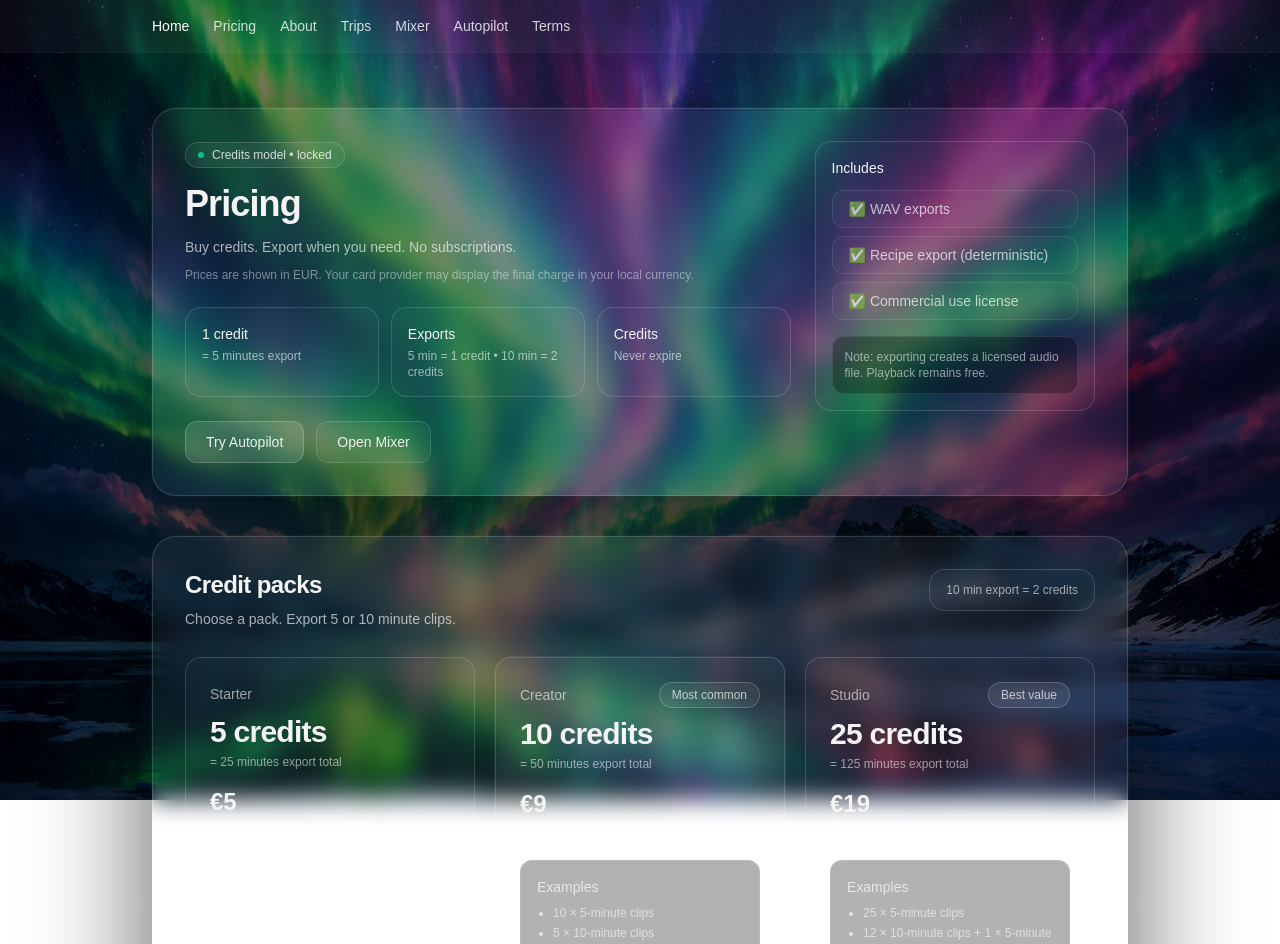
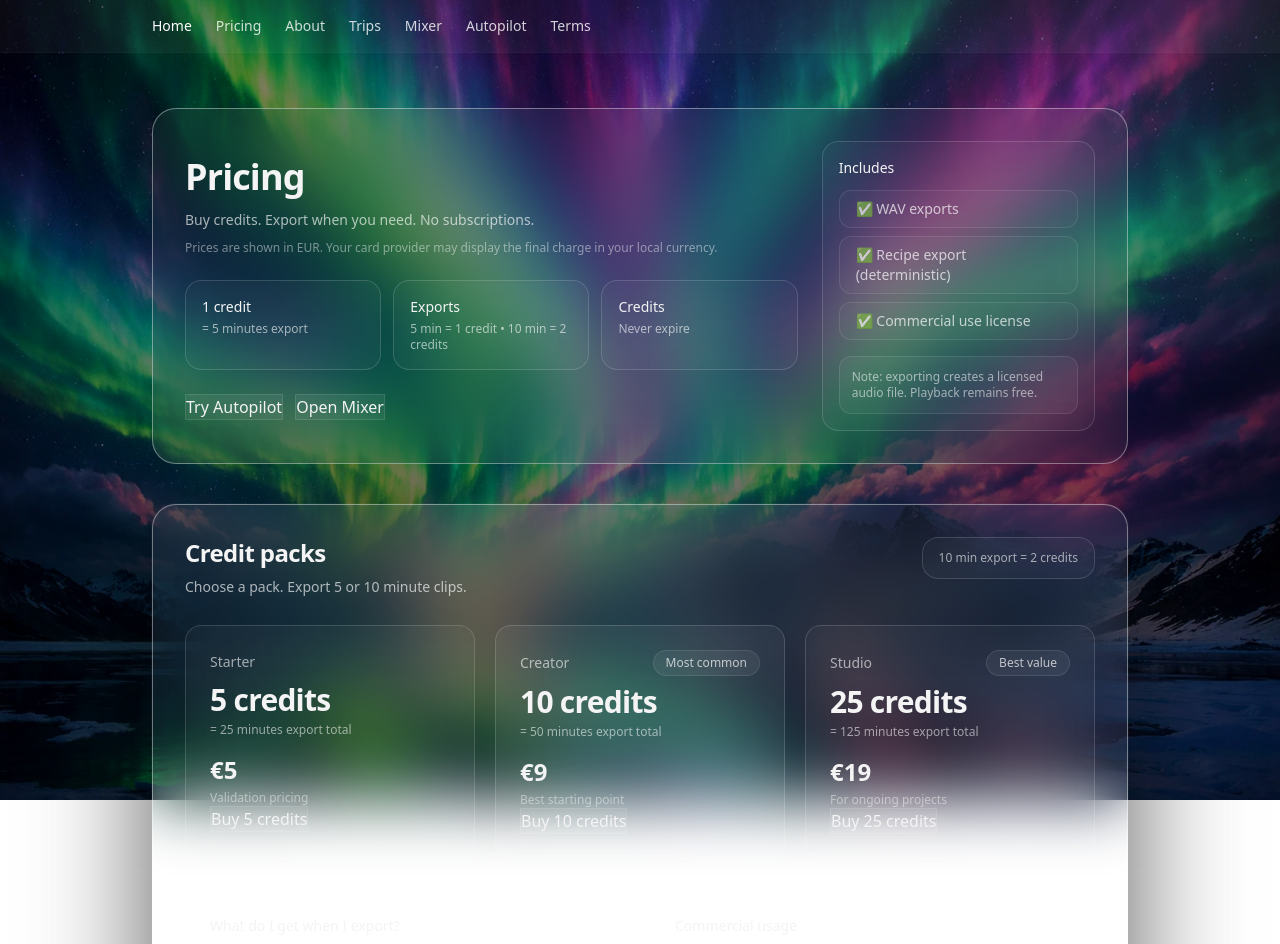
Before and after one commit to Powerxurrem/soundscape, a Next.js app: page /pricing in a window 1280 px wide. Shown: the top 944 px of the page. Built offline with nearby package versions, Linux system fonts and the light colour scheme.

Commit message:
optimize layout

```diff
--- a/app/globals.css
+++ b/app/globals.css
@@ -27,51 +27,72 @@
    GLASS / UI TOKENS (Soundscape)
    Change these once, the whole app updates.
 -------------------------------------------------------- */
+:root {
+  --glass-blur: 32px;
+
+  /* tune these once */
+  --glass-panel-bg: rgba(255, 255, 255, 0.04);
+  --glass-surface-bg: rgba(255, 255, 255, 0.06);
+  --glass-inset-bg: rgba(255, 255, 255, 0.03);
+
+  --glass-border: rgba(255, 255, 255, 0.40);
+  --glass-border-soft: rgba(255, 255, 255, 0.10);
+}
+
 @layer components {
-  /* Core glass baseline: consistent blur everywhere */
   .glass-panel,
   .glass-surface,
   .glass-inset,
   .pill-glass,
   .btn-glass,
   .btn-glass-secondary {
-    @apply backdrop-blur-md;
+    backdrop-filter: blur(var(--glass-blur));
+    -webkit-backdrop-filter: blur(var(--glass-blur));
   }
 
-  /* Panels: main containers */
   .glass-panel {
-    @apply border border-white/15 bg-white/[0.04];
+    background: var(--glass-panel-bg);
+    border: 1px solid var(--glass-border);
   }
 
-  /* Surfaces: slightly stronger prominence */
   .glass-surface {
-    @apply border border-white/20 bg-white/[0.06];
+    background: var(--glass-surface-bg);
+    border: 1px solid var(--glass-border-soft);
   }
 
-  /* Insets: subtle internal boxes */
   .glass-inset {
-    @apply border border-white/10 bg-white/[0.03];
+    background: var(--glass-inset-bg);
+    border: 1px solid var(--glass-border-soft);
   }
 
-  /* Pills / badges */
-  .pill-glass {
-    @apply inline-flex items-center gap-2 rounded-full border border-white/15 bg-white/[0.04] px-3 py-1 text-xs text-white/80;
+  .btn-glass,
+  .btn-glass-secondary {
+    background: var(--glass-surface-bg);
+    border: 1px solid var(--glass-border-soft);
   }
 
-  /* Buttons */
-  .btn-glass {
-    @apply rounded-xl border border-white/20 bg-white/10 px-5 py-2.5 text-sm text-white/90 hover:bg-white/15;
+  .pill-glass {
+    background: var(--glass-surface-bg);
+    border: 1px solid var(--glass-border-soft);
+  }
+  @layer components {
+  .elev-0 { box-shadow: none; }
+
+  .elev-1 {
+    box-shadow:
+      0 0 0 1px rgba(255,255,255,0.03),
+      0 40px 60px rgba(0,0,0,0.45);
   }
 
-  .btn-glass-secondary {
-    @apply rounded-xl border border-white/15 bg-white/[0.03] px-5 py-2.5 text-sm text-white/90 hover:bg-white/[0.06];
+  .elev-2 {
+    box-shadow:
+      0 0 0 1px rgba(255,255,255,0.03),
+      0 40px 120px rgba(0,0,0,0.65);
   }
+
+  .elev-3 {
+  box-shadow:
+    0 40px 160px rgba(0,0,0,0.85);
 }
-
-
-
-body {
-  background: var(--background);
-  color: var(--foreground);
-  font-family: Arial, Helvetica, sans-serif;
 }
+}
--- a/app/mixer/page.tsx
+++ b/app/mixer/page.tsx
@@ -462,7 +462,7 @@ export default function MixerPage() {
               <div className="mt-2 text-xs text-white/55">🔒 Commercial license required to export.</div>
             </div>
 
-            <button className="w-full rounded-lg border border-white/15 px-4 py-2 text-sm text-white/45" disabled>
+            <button className="glass-panel w-full rounded-lg border border-white/15 px-4 py-2 text-sm text-white/45" disabled>
               Export (Locked)
             </button>
 
--- a/app/pricing/page.tsx
+++ b/app/pricing/page.tsx
@@ -5,20 +5,15 @@ export default function PricingPage() {
     <main className="min-h-screen bg-transparent text-zinc-100">
       {/* background glow */}
       <div className="pointer-events-none fixed inset-0 opacity-60">
-        <div className="absolute -top-24 left-1/2 h-[420px] w-[820px] -translate-x-1/2 rounded-full bg-white/10 blur-3xl" />
-        <div className="absolute top-[35%] left-[10%] h-[360px] w-[360px] rounded-full bg-white/5 blur-3xl" />
-        <div className="absolute top-[55%] right-[12%] h-[420px] w-[420px] rounded-full bg-white/5 blur-3xl" />
+        <div className="absolute -top-24 left-1/2 h-[420px] w-[820px] rounded-full bg-white/10 blur-3xl" />
+
       </div>
 
       <div className="relative mx-auto max-w-5xl px-6 py-14">
         {/* HERO */}
-        <section className="glass-panel rounded-3xl p-8 shadow-[0_0_0_1px_rgba(255,255,255,0.03),0_40px_120px_rgba(0,0,0,0.65)]">
+        <section className="glass-panel rounded-3xl p-8 ,0_40px_120">
           <div className="flex flex-col gap-6 md:flex-row md:items-start md:justify-between">
             <div className="max-w-2xl">
-              <div className="pill-glass">
-                <span className="inline-block h-1.5 w-1.5 rounded-full bg-emerald-400/90" />
-                Credits model • locked
-              </div>
 
               <h1 className="mt-4 text-4xl font-semibold tracking-tight">Pricing</h1>
               <p className="mt-3 text-sm leading-relaxed text-white/65">
@@ -29,15 +24,15 @@ export default function PricingPage() {
               </p>
 
               <div className="mt-6 grid gap-3 sm:grid-cols-3">
-                <div className="rounded-2xl border border-white/15 bg-white/[0.02] p-4">
+                <div className="glass-panel rounded-2xl border border-white/15 bg-white/[0.02] p-4">
                   <div className="text-sm font-medium">1 credit</div>
                   <div className="mt-1 text-xs text-white/60">= 5 minutes export</div>
                 </div>
-                <div className="rounded-2xl border border-white/15 bg-white/[0.02] p-4">
+                <div className="glass-panel rounded-2xl border border-white/15 bg-white/[0.02] p-4">
                   <div className="text-sm font-medium">Exports</div>
                   <div className="mt-1 text-xs text-white/60">5 min = 1 credit • 10 min = 2 credits</div>
                 </div>
-                <div className="rounded-2xl border border-white/15 bg-white/[0.02] p-4">
+                <div className="glass-panel rounded-2xl border border-white/15 bg-white/[0.02] p-4">
                   <div className="text-sm font-medium">Credits</div>
                   <div className="mt-1 text-xs text-white/60">Never expire</div>
                 </div>
@@ -58,21 +53,21 @@ export default function PricingPage() {
             </div>
 
             <div className="w-full md:w-[320px]">
-              <div className="rounded-2xl border border-white/15 bg-white/[0.02] p-4">
+              <div className="glass-panel rounded-2xl border border-white/15 bg-white/[0.02] p-4">
                 <div className="text-sm font-medium">Includes</div>
                 <div className="mt-3 space-y-2 text-sm text-white/70">
-                  <div className="rounded-xl border border-white/10 bg-white/[0.02] px-4 py-2">
+                  <div className="glass-panel rounded-xl border border-white/10 bg-white/[0.02] px-4 py-2">
                     ✅ WAV exports
                   </div>
-                  <div className="rounded-xl border border-white/10 bg-white/[0.02] px-4 py-2">
+                  <div className="glass-panel rounded-xl border border-white/10 bg-white/[0.02] px-4 py-2">
                     ✅ Recipe export (deterministic)
                   </div>
-                  <div className="rounded-xl border border-white/10 bg-white/[0.02] px-4 py-2">
+                  <div className="glass-panel rounded-xl border border-white/10 bg-white/[0.02] px-4 py-2">
                     ✅ Commercial use license
                   </div>
                 </div>
 
-                <div className="mt-4 rounded-xl border border-white/10 bg-black/30 p-3 text-xs text-white/55">
+                <div className="glass-panel mt-4 rounded-xl border border-white/10  p-3 text-xs text-white/55">
                   Note: exporting creates a licensed audio file. Playback remains free.
                 </div>
               </div>
@@ -81,7 +76,7 @@ export default function PricingPage() {
         </section>
 
         {/* PACKS */}
-        <section className="glass-panel mt-10 rounded-3xl p-8 shadow-[0_0_0_1px_rgba(255,255,255,0.03),0_40px_120px_rgba(0,0,0,0.65)]">
+        <section className="glass-panel mt-10 rounded-3xl p-8 elev-2">
           <div className="flex items-start justify-between gap-4">
             <div>
               <h2 className="text-2xl font-semibold tracking-tight">Credit packs</h2>
@@ -89,14 +84,14 @@ export default function PricingPage() {
                 Choose a pack. Export 5 or 10 minute clips.
               </p>
             </div>
-            <div className="hidden md:block rounded-2xl border border-white/15 bg-white/[0.02] px-4 py-3 text-xs text-white/60">
+            <div className="glass-panel hidden md:block rounded-2xl border border-white/15 bg-white/[0.02] px-4 py-3 text-xs text-white/60">
               10 min export = 2 credits
             </div>
           </div>
 
           <div className="mt-7 grid gap-5 lg:grid-cols-3">
             {/* 5 */}
-            <div className="rounded-2xl border border-white/15 bg-white/[0.02] p-6">
+            <div className="glass-panel rounded-2xl border border-white/15 bg-white/[0.02] p-6">
               <div className="flex items-center justify-between">
   <div className="text-sm text-white/60">Starter</div>
   {/* spacer to align with badge cards */}
@@ -109,14 +104,6 @@ export default function PricingPage() {
               <div className="mt-4 text-2xl font-semibold">€5</div>
               <div className="mt-1 text-xs text-white/45">Validation pricing</div>
 
-              <div className="glass-inset mt-5 rounded-xl p-4 text-sm text-white/70">
-                <div>Examples</div>
-                <ul className="mt-2 list-disc space-y-1 pl-4 text-xs text-white/60">
-                  <li>5 × 5-minute clips</li>
-                  <li>2 × 10-minute clips + 1 × 5-minute</li>
-                </ul>
-              </div>
-
               <button
                 className="btn-glass"
                 onClick={() => alert('Checkout not wired yet.')}
@@ -126,7 +113,7 @@ export default function PricingPage() {
             </div>
 
             {/* 10 (highlight) */}
-            <div className="glass-panel rounded-2xl p-6 shadow-[0_0_0_1px_rgba(255,255,255,0.06)]">
+            <div className="glass-panel rounded-2xl p-6 border-white/15 [0_0_0_1px_rgba">
               <div className="flex items-center justify-between">
                 <div className="text-sm text-white/60">Creator</div>
                 <div className="glass-surface rounded-full px-3 py-1 text-xs text-white/70">
@@ -140,14 +127,6 @@ export default function PricingPage() {
               <div className="mt-4 text-2xl font-semibold">€9</div>
               <div className="mt-1 text-xs text-white/45">Best starting point</div>
 
-              <div className="mt-5 rounded-xl border border-white/10 bg-black/30 p-4 text-sm text-white/70">
-                <div>Examples</div>
-                <ul className="mt-2 list-disc space-y-1 pl-4 text-xs text-white/60">
-                  <li>10 × 5-minute clips</li>
-                  <li>5 × 10-minute clips</li>
-                </ul>
-              </div>
-
               <button
                 className="btn-glass"
                 onClick={() => alert('Checkout not wired yet.')}
@@ -157,7 +136,7 @@ export default function PricingPage() {
             </div>
 
             {/* 25 */}
-            <div className="rounded-2xl border border-white/15 bg-white/[0.02] p-6">
+            <div className="glass-panel rounded-2xl border border-white/15 bg-white/[0.02] p-6">
               <div className="flex items-center justify-between">
                 <div className="text-sm text-white/60">Studio</div>
                 <div className="glass-surface rounded-full px-3 py-1 text-xs text-white/70">
@@ -171,14 +150,6 @@ export default function PricingPage() {
               <div className="mt-4 text-2xl font-semibold">€19</div>
               <div className="mt-1 text-xs text-white/45">For ongoing projects</div>
 
-              <div className="mt-5 rounded-xl border border-white/10 bg-black/30 p-4 text-sm text-white/70">
-                <div>Examples</div>
-                <ul className="mt-2 list-disc space-y-1 pl-4 text-xs text-white/60">
-                  <li>25 × 5-minute clips</li>
-                  <li>12 × 10-minute clips + 1 × 5-minute</li>
-                </ul>
-              </div>
-
               <button
                 className="btn-glass"
                 onClick={() => alert('Checkout not wired yet.')}
@@ -190,14 +161,14 @@ export default function PricingPage() {
 
           {/* FAQ / terms-lite */}
           <div className="mt-8 grid gap-5 lg:grid-cols-2">
-            <div className="rounded-2xl border border-white/15 bg-white/[0.02] p-6">
+            <div className="glass-panel rounded-2xl border border-white/15 bg-white/[0.02] p-6">
               <div className="text-sm font-medium">What do I get when I export?</div>
               <p className="mt-2 text-sm text-white/65">
                 A downloadable audio file (WAV) plus a recipe file that describes the mix deterministically.
               </p>
             </div>
 
-            <div className="rounded-2xl border border-white/15 bg-white/[0.02] p-6">
+            <div className="glass-panel rounded-2xl border border-white/15 bg-white/[0.02] p-6">
               <div className="text-sm font-medium">Commercial usage</div>
               <p className="mt-2 text-sm text-white/65">
                 Paid exports include a commercial license for your projects (videos, apps, games, podcasts).
@@ -206,9 +177,6 @@ export default function PricingPage() {
             </div>
           </div>
 
-          <div className="mt-6 text-xs text-white/45">
-            Tip: start with 5 credits. If you come back, 10 is usually the sweet spot.
-          </div>
         </section>
       </div>
     </main>
```
Also changed, not shown: app/about/page.tsx (+2 -5 lines), app/autopilot/page.tsx (+7 -7 lines), app/page.tsx (+8 -8 lines), app/terms/page.tsx (+4 -8 lines), app/trips/page.tsx (+8 -10 lines), 2 other files (tests, documents, lock files or other folders).
